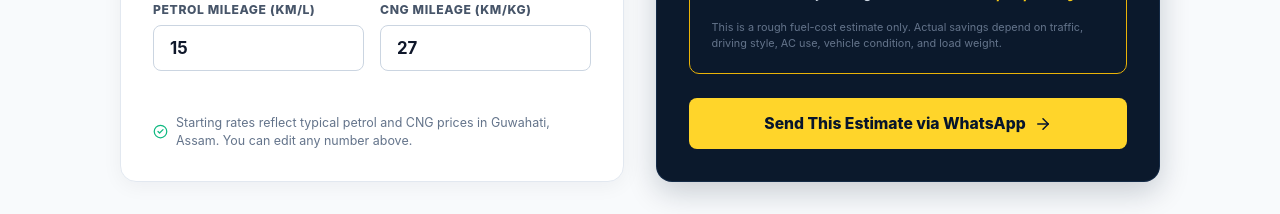
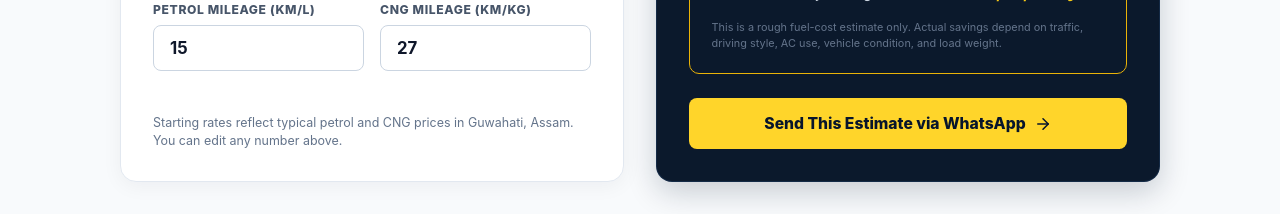
Before and after one commit to any172262-hue/maa-kamakhya-auto-gas, a React (Vite) app: page / in a window 1280 px wide. Shown: the part 6980-7194 px from the top of the page. Built offline with nearby package versions, Linux system fonts and the light colour scheme.

Commit message:
style(calculator): remove green checkmark icon from calculator footnote

```diff
--- a/src/sections/SavingsCalculator.jsx
+++ b/src/sections/SavingsCalculator.jsx
@@ -2,8 +2,7 @@ import React from 'react';
 import {
   ArrowRight,
   RotateCcw,
-  TrendingUp,
-  CheckCircle2
+  TrendingUp
 } from 'lucide-react';
 import { useSavingsCalculator } from '../hooks/useSavingsCalculator';
 import { formatINR, formatDistance } from '../utils/formatCurrency';
@@ -218,8 +217,7 @@ export default function SavingsCalculator({ onApplyEstimate }) {
 
               {/* Default Rates Footnote */}
               <div className="calc-default-note">
-                <CheckCircle2 size={15} className="calc-check-icon" />
-                <span>{t('calculator.defaultRatesNote', {}, 'Default rates based on current fuel retail tariffs in Guwahati, Assam.')}</span>
+                <span>{t('calculator.defaultRatesNote', {}, 'Default values use sample Guwahati fuel prices. Adjust the numbers above to match your vehicle.')}</span>
               </div>
             </div>
           </RevealAnimation>
```
